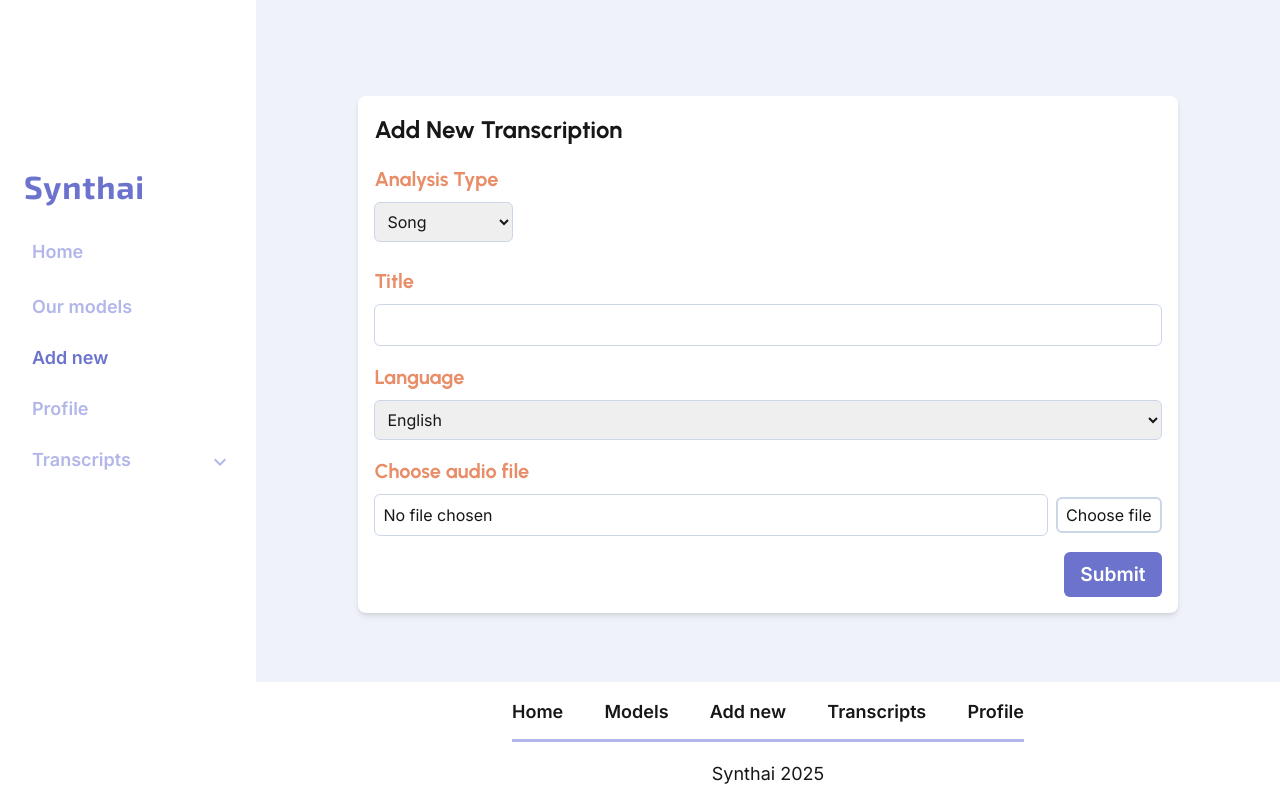
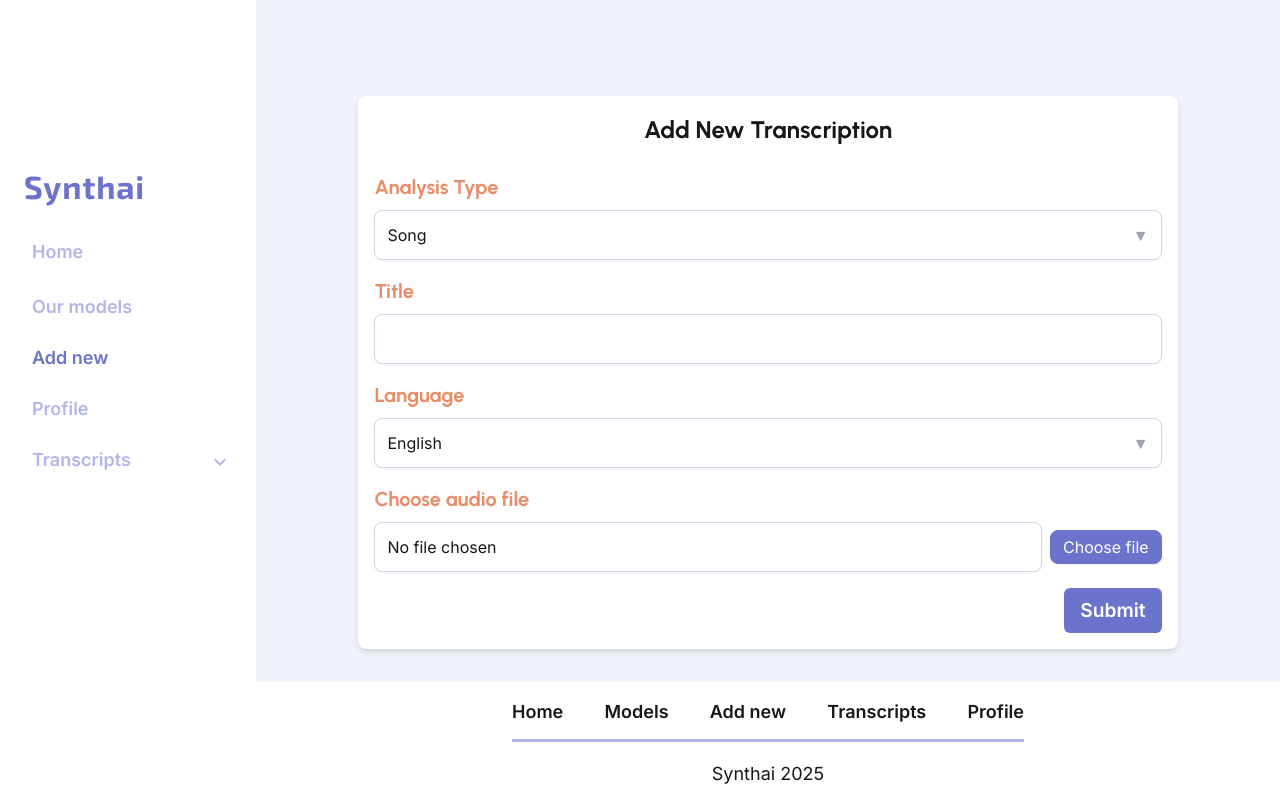
Before and after one commit to fabilier228/ai.synthai.src.frontend, a Next.js app: page /add_new in a window 1280 px wide. Built offline with nearby package versions, Linux system fonts and the light colour scheme.

Commit message:
refactor: update style page

```diff
--- a/package.json
+++ b/package.json
@@ -12,6 +12,7 @@
   "dependencies": {
     "@emotion/react": "^11.14.0",
     "@emotion/styled": "^11.14.1",
+    "@headlessui/react": "^2.2.9",
     "@mui/icons-material": "^7.3.4",
     "@mui/material": "^7.3.4",
     "@mui/styled-engine": "^7.3.3",
--- /dev/null
+++ b/src/app/add_new/components/HeadlessSelect.tsx
@@ -0,0 +1,62 @@
+import { Listbox } from "@headlessui/react";
+import React from "react";
+
+export interface Option {
+  value: string;
+  label: string;
+}
+
+import { ReactNode } from "react";
+
+interface HeadlessSelectProps {
+  options: Option[];
+  value: string;
+  onChange: (value: string) => void;
+  label: string;
+  name: string;
+  error?: ReactNode;
+}
+
+export const HeadlessSelect: React.FC<HeadlessSelectProps> = ({
+  options,
+  value,
+  onChange,
+  label,
+  name,
+  error,
+}) => {
+  return (
+    <div className="mb-4 flex flex-col justify-start items-start w-full">
+      <label
+        htmlFor={name}
+        className="block text-h4 font-heading mb-2 text-secondary"
+      >
+        {label}
+      </label>
+      <Listbox value={value} onChange={onChange} name={name}>
+        <div className="relative w-full">
+          <Listbox.Button className="border border-outline rounded-lg p-3 w-full bg-white shadow-sm focus:border-primary focus:ring-2 focus:ring-primary transition-all duration-150 flex justify-between items-center">
+            <span>{options.find((opt) => opt.value === value)?.label}</span>
+            <span className="ml-2 text-gray-400">▼</span>
+          </Listbox.Button>
+          <Listbox.Options className="absolute z-10 mt-1 w-full bg-white border border-outline rounded-lg shadow-lg">
+            {options.map((opt) => (
+              <Listbox.Option
+                key={opt.value}
+                value={opt.value}
+                className={({ active, selected }) =>
+                  `cursor-pointer select-none p-3 ${
+                    active ? "bg-primary text-white" : "text-gray-900"
+                  } ${selected ? "font-bold" : "font-normal"}`
+                }
+              >
+                {opt.label}
+              </Listbox.Option>
+            ))}
+          </Listbox.Options>
+        </div>
+      </Listbox>
+      {error}
+    </div>
+  );
+};
--- a/src/app/add_new/page.tsx
+++ b/src/app/add_new/page.tsx
@@ -1,6 +1,7 @@
 "use client";
 
 import { Form, Formik, ErrorMessage } from "formik";
+import { HeadlessSelect } from "./components/HeadlessSelect";
 import * as Yup from "yup";
 import { useRef, useState } from "react";
 
@@ -56,7 +57,7 @@ export default function AddNewPage() {
             setResult(transcript ? transcript : "No transcript found.");
             resetForm();
             if (fileInputRef.current) fileInputRef.current.value = "";
-          } catch (err: unknown) {
+          } catch {
             setResult("An error occurred during transcription.");
           } finally {
             setLoading(false);
@@ -66,31 +67,30 @@ export default function AddNewPage() {
       >
         {({ handleChange, values, setFieldValue }) => (
           <Form className="mx-auto p-4 bg-surface rounded-lg shadow-md flex flex-col md:mt-8">
-            <h2 className="text-h3 font-heading mb-4">Add New Transcription</h2>
-            <div className="mb-4 flex flex-col justify-start items-start">
-              <label
-                htmlFor="type"
-                className="block text-h4 font-heading mb-2 text-secondary"
-              >
-                Analysis Type
-              </label>
-              <select
+            <h2 className="text-h3 font-heading mb-6 text-center">
+              Add New Transcription
+            </h2>
+            <HeadlessSelect
+              options={[
+                { value: "SONG", label: "Song" },
+                { value: "LECTURE", label: "Lecture" },
+                { value: "AUDIOBOOK", label: "Audiobook" },
+                { value: "CONVERSATION", label: "Conversation" },
+              ]}
+              value={values.type}
+              onChange={(val) =>
+                handleChange({ target: { name: "type", value: val } })
+              }
+              label="Analysis Type"
               name="type"
-                value={values.type}
-                onChange={handleChange}
-                className="border border-outline rounded-md p-2 mb-2"
-              >
-                <option value="SONG">Song</option>
-                <option value="LECTURE">Lecture</option>
-                <option value="AUDIOBOOK">Audiobook</option>
-                <option value="CONVERSATION">Conversation</option>
-              </select>
+              error={
                 <ErrorMessage
                   name="type"
                   component="div"
                   className="text-red-500 text-sm mt-1"
                 />
-            </div>
+              }
+            />
             <div className="mb-4">
               <label
                 htmlFor="title"
@@ -103,7 +103,7 @@ export default function AddNewPage() {
                 name="title"
                 value={values.title}
                 onChange={handleChange}
-                className="border border-outline rounded-md p-2 w-full"
+                className="border border-outline rounded-lg p-3 w-full shadow-sm focus:border-primary focus:ring-2 focus:ring-primary transition-all duration-150"
               />
               <ErrorMessage
                 name="title"
@@ -111,23 +111,18 @@ export default function AddNewPage() {
                 className="text-red-500 text-sm mt-1"
               />
             </div>
-            <div className="mb-4">
-              <label
-                htmlFor="language"
-                className="block text-h4 text-secondary font-heading mb-2"
-              >
-                Language
-              </label>
-              <select
+            <HeadlessSelect
+              options={[
+                { value: "EN", label: "English" },
+                { value: "PL", label: "Polish" },
+              ]}
+              value={values.language}
+              onChange={(val) =>
+                handleChange({ target: { name: "language", value: val } })
+              }
+              label="Language"
               name="language"
-                value={values.language}
-                onChange={handleChange}
-                className="border border-outline rounded-md p-2 w-full"
-              >
-                <option value="EN">English</option>
-                <option value="PL">Polish</option>
-              </select>
-            </div>
+            />
             <div className="mb-4">
               <label
                 htmlFor="file"
@@ -140,7 +135,7 @@ export default function AddNewPage() {
                   type="text"
                   readOnly
                   value={values.file ? values.file.name : "No file chosen"}
-                  className="border border-outline rounded-md p-2 flex-1 text-sm"
+                  className="border border-outline rounded-lg p-3 flex-1 text-sm shadow-sm focus:border-primary focus:ring-2 focus:ring-primary transition-all duration-150"
                   style={{ minWidth: "0" }}
                 />
                 <input
@@ -160,7 +155,7 @@ export default function AddNewPage() {
                 />
                 <button
                   type="button"
-                  className="border border-outline border-2 rounded-md px-2 py-1 text-xs"
+                  className="border border-primary bg-primary text-white rounded-lg px-3 py-1 text-xs shadow-sm hover:bg-primary_muted transition-colors"
                   onClick={() => fileInputRef.current?.click()}
                 >
                   Choose file
```
Also changed, not shown: 1 other file (tests, documents, lock files or other folders). Lines whose indentation alone changed are shown as unchanged.
